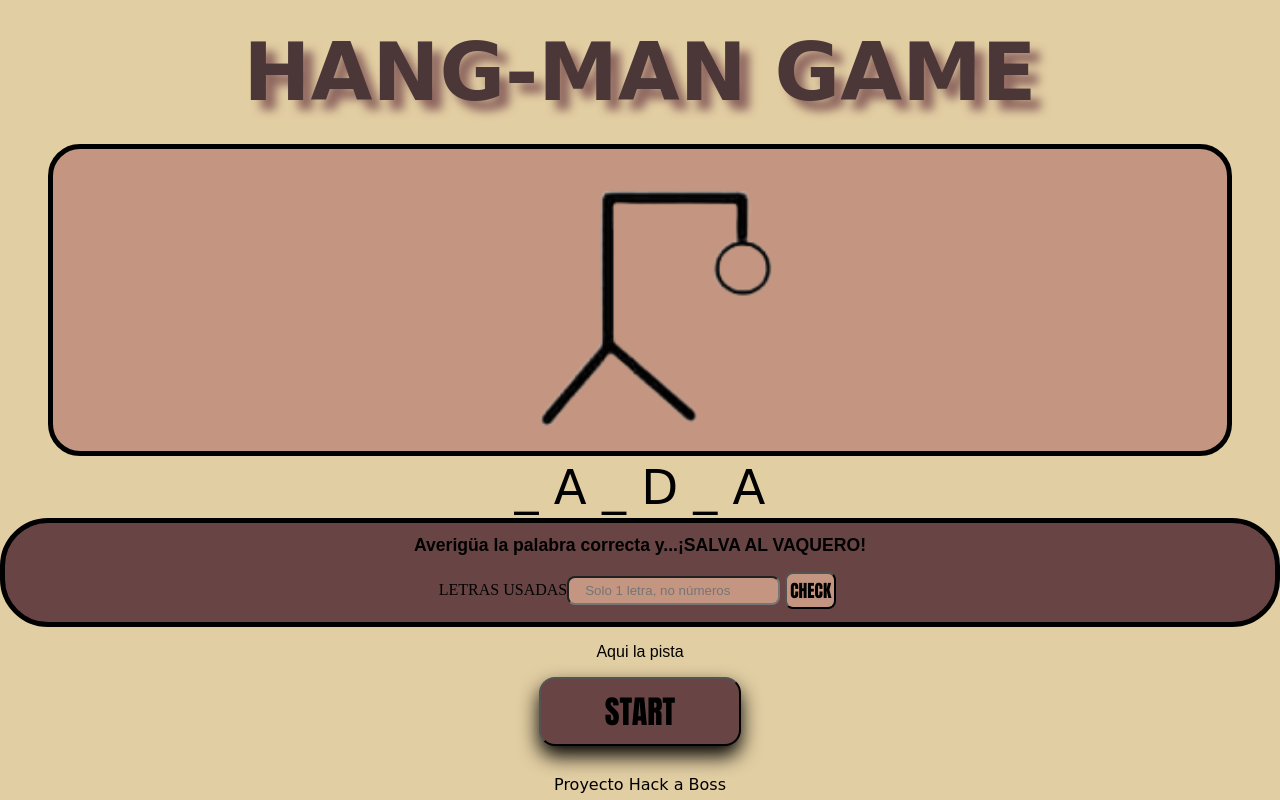
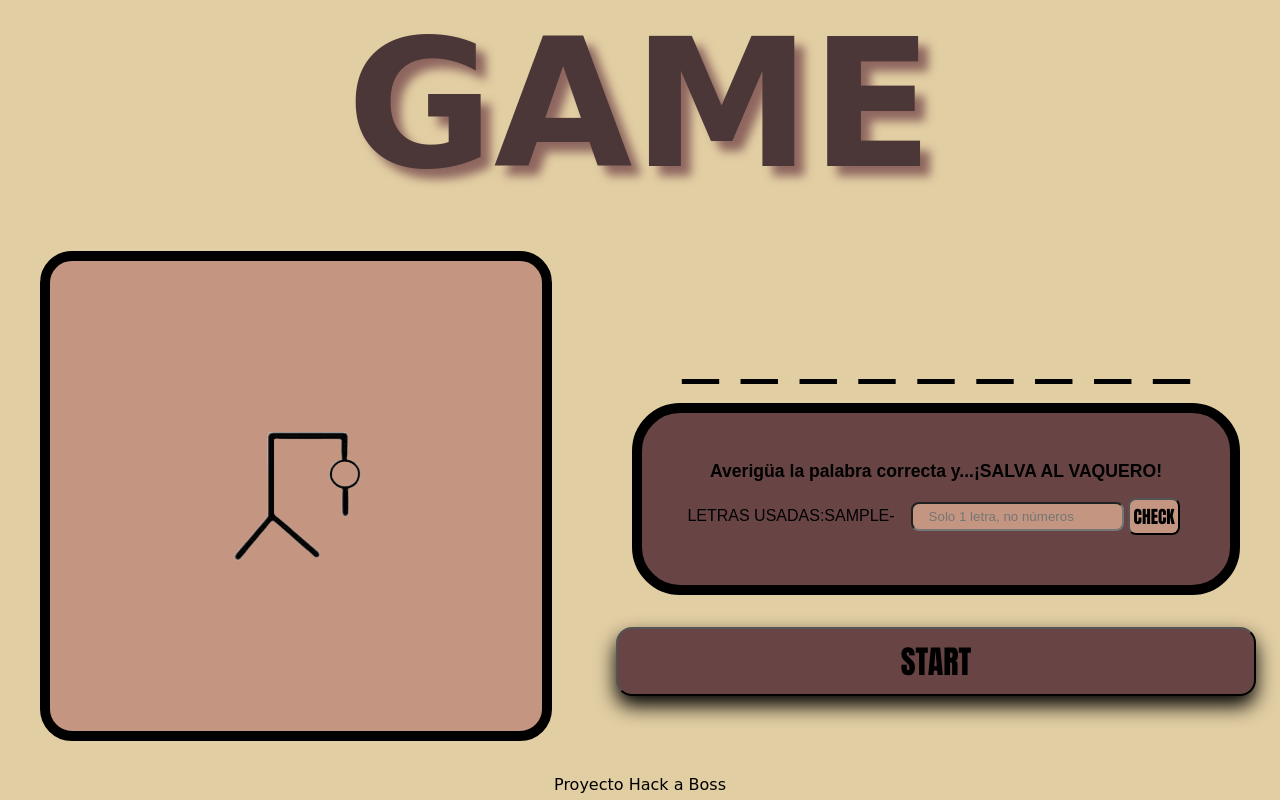
Before and after one commit to EricGauna/Hang-Man-Game, a plain HTML site: page index.html in a window 1280 px wide. Both pictures are taken after typing "Sample" into the empty fields and a click on the button "CHECK". Drawn offline with Linux system fonts and the light colour scheme; a web font is replaced by a local one.

Commit message:
Retoque final

```diff
--- a/Css/style.css
+++ b/Css/style.css
@@ -30,7 +30,7 @@ main {
 h1 {
   margin: 1rem;
   font-family: "Smokum", cursive;
-  font-size: 5rem;
+  font-size: 16vw;
   text-align: center;
   color: #4b3737;
   text-shadow: 10px 10px 10px #8e665f;
@@ -50,20 +50,33 @@ h2 {
   border-radius: 2rem;
   margin-left: 3rem;
   margin-right: 3rem;
-  border: black 5px solid;
+  border: black 10px solid;
+  align-items: center;
+
+
+}
+
+#imagenesAhorcado{
+  background-image: url(/Imágenes/MergedImages.png);
+  width: 165px;
+  height: 165px;
 }
 
 #checkLetra {
+  height: 12rem;
   padding-bottom: 0.5rem;
+  margin: 1rem;
   display: flex;
   flex-direction: column;
   align-items: center;
   background-color: #684544;
+  justify-content: center;
   border-radius: 3rem;
-  border: black 5px solid;
+  border: black 10px solid;
 }
 
 #check {
+  flex-wrap: wrap;
   display: flex;
   flex-direction: row;
   align-items: center;
@@ -71,13 +84,21 @@ h2 {
 
 #guionesPalabra {
   padding: 0.2rem;
-  font-size: 3rem;
+  font-size: 9vh;
   font-family: "Smokum", cursive;
   text-align: center;
 }
+#letras {
+  display: flex;
+    flex-direction: column;
+    align-items: center;
+}
+
 
 #usedLetters {
+  font-family: "Sono", sans-serif;
   text-align: center;
+  padding-right: 1rem;
 }
 
 #boxLetter {
@@ -121,12 +142,14 @@ h2 {
 #checkButton:hover {
   border-radius: 1rem;
   background-color: orange;
+  cursor: pointer;
 
 }
 
 #startButton:hover {
   background-color: orange;
   border-radius: 4rem;
+  cursor: pointer;
 }
 
 footer {
@@ -140,55 +163,50 @@ footer {
 @media (min-width: 600px) {
 
 body {
-  background-color: #e2cea3;
-  min-height: 100vh;
+  height: 100vh;
   display: grid;
-  grid-template-rows: 9rem 1fr 2rem;
+  grid-template-columns: 1fr 1fr;
+  grid-template-rows: 14rem 1fr 2rem;
+  grid-template-areas:
+  "header header"
+  "main main"
+  "footer footer";
+}
+h1 {
+  font-size: 14vw;
 }
 header {
   display: flex;
-  flex-direction: column;
-  justify-content: center;
-  align-items: center;
+  grid-area: header;
+  align-items: flex-start;
+  justify-content: flex-end;
+}
+
+#imagenAhorcado {
+width: 40vw;
+height: 90%;
+margin: 1rem;
+}
+
+#letras {
+  display: flex;
+    width: 50vw;
+    align-items: normal;
+
 }
 
 main {
-  display: flex;
-  flex-direction: column;
+  justify-content: space-around;
+  grid-area: main;
+  flex-direction: row;
+  align-items: center;
 }
+footer {
+  grid-area: footer;
+}e
 
-h1 {
-  margin: 1rem;
-  font-family: "Smokum", cursive;
-  font-size: 5rem;
-  text-align: center;
-  color: #4b3737;
-  text-shadow: 10px 10px 10px #8e665f;
-}
-
-h2 {
-  font-family: "Sono", sans-serif;
-  font-size: 1.1rem;
-  padding: 0.7rem;
-}
-#imagenAhorcado {
-  display: flex;
-  justify-content: center;
-  background-color: #c49681;
-  height: 50%;
-  border-radius: 2rem;
-  border: black 5px solid;
-
-
-}
 #checkLetra {
-  padding-bottom: 0.5rem;
-  display: flex;
-  flex-direction: column;
-  align-items: center;
-  background-color: #684544;
-  border-radius: 3rem;
-  border: black 5px solid;
+  margin: 0;
 
 }
 }
--- /dev/null
+++ b/JS/JavaScript1.js
@@ -0,0 +1,77 @@
+
+"use strict";
+String.prototype.replaceAt=function(index, character)
+{ return this.substring(0, index) + character + this.substring
+    (index+character.length); }
+
+//Creamos un array con palabras
+
+const palabras = ["COCIDO", "MACARRONES", "TORTILLA",
+    "PAELLA", "BURRITO", "PLATANO", "MELON",
+    "NARANJA", "MANZANA", "MELOCOTON"];
+
+
+
+    //A través de Math.random, escogemos aleatoriamente el índice de una de las palabras
+    const palabraAleatoria = palabras[Math.floor(Math.random()*palabras.length)];
+
+    //Reemplazamos las letras de la palabra aleatoria por guiones
+    let palabraConGuiones = palabraAleatoria.replace(/./g, "_ ");
+
+    //Marcamos la variable numero de fallos
+    let numeroFallos = 0;
+
+    //Activamos la función de la línea 3 y así poder reemplaza cada letra por su guón
+    document.querySelector("#guionesPalabra").innerHTML = palabraConGuiones;
+//Creamos un evento y asignamos las funciones al realizar click en "check"
+document.querySelector("#checkButton").addEventListener("click", (event) => {
+    //Con esta función, evitamos que al pulsar check, reinicia la página
+    event.preventDefault();
+
+    //Marcamos la constante letra con el valor del input
+    const letraUsuario = document.querySelector(`#boxLetter`).value;
+    const letra = letraUsuario.toUpperCase()
+
+    let error = true;
+    //Creamos un bucle para recorra el array y compruebe si el valor introducido
+    //se corresponde con alguna letra de la palabra aleatoria
+    for(const i in palabraAleatoria){
+        //En el caso de que coincida se reemplaza por los guiones correspondientes
+        if(letra === palabraAleatoria[i]){
+            palabraConGuiones = palabraConGuiones.replaceAt(i*2,letra);
+            error = false;
+        }
+
+    }//Si no coincide la imagen se recorre con backgroundposition y aparecerá la
+    //representación del siguiente error
+    if(error){
+        numeroFallos++;
+        document.querySelector("#imagenesAhorcado").style.backgroundPosition =
+        - (165*numeroFallos) + "px 0"
+        //En el caso de que alcance los 5 cinco fallos aparecerá un alert con el mensaje de que ha perdido
+        if(numeroFallos === 5){
+            alert(`D.E.P :(
+                La solución es: ${palabraAleatoria}`)
+        }
+
+    }
+    // si no, el indexOf buscará si quedan guiones restantes, en el caso de que ya no haya
+    //saldrá un alert con la palabra VICTORIA
+    else{
+        if(palabraConGuiones.indexOf("_ ")<0){
+            alert("VICTORIA")
+        }
+    }
+
+    // Creamos un array vacio donde colocar las letras usadas
+    const LetrasUtilizadas = []
+    // Metemos en el array las letras para dibujarlas en el HTML
+    LetrasUtilizadas.push(letra)
+    // Seleccionamos donde vamos a colocar la letras usadas
+    const letrasUsadas = document.querySelector('#usedLetters').append(`${LetrasUtilizadas}`,'-')
+
+    document.querySelector("#guionesPalabra").innerHTML = palabraConGuiones;
+    //Con esta función hacemos que el input se resetee al haber pulsado CHECK
+    //(también se puede hacer con form.reset())
+    document.querySelector("#boxLetter").value = "";
+});
--- a/index.html
+++ b/index.html
@@ -1,5 +1,6 @@
 <!DOCTYPE html>
 <html lang="es">
+
 <head>
     <meta charset="UTF-8">
     <meta http-equiv="X-UA-Compatible" content="IE=edge">
@@ -7,41 +8,38 @@
     <title>Proyecto Hack a Boss</title>
     <link rel="stylesheet" href="/Css/style.css">
 </head>
+
 <body>
     <header>
         <h1>HANG-MAN GAME</h1>
     </header>
     <main>
         <section id="imagenAhorcado">
-            <img src="/Imágenes/1Oportunidad.png" alt="Cabeza">
-           <!--  <img src="/Imágenes/2Oportunidad.png" alt="Tronco">
-            <img src="/Imágenes/3Oportunidad.png" alt="Brazo izquierdo">
-            <img src="/Imágenes/5Oportunidad.png" alt="Brazo derecho">
-            <img src="/Imágenes/4Oportunidad.png" alt="Pierna derecha">
-            <img src="/Imágenes/6Oportunidad.png" alt="Pierna izquierda"> -->
+            <div id="imagenesAhorcado"></div>
+
         </section>
-        <section id="guionesPalabra">_ A _ D _ A</section>
+        <section id="letras">
+            <section id="guionesPalabra"></section>
 
-        <section id="checkLetra">
-            <h2>Averigüa la palabra correcta y...¡SALVA AL VAQUERO!</h2>
-            <form id="check" name="letter">
-                <p id="usedLetters">LETRAS USADAS</p>
-                <label for="letra"></label>
-                <input
-                  type="text"
-                  name="letra"
-                  placeholder="Solo 1 letra, no números"
-                  id="boxLetter"/>
-                  <button id="checkButton" type="submit" name="Check">CHECK</button>
+            <section id="checkLetra">
+                <h2>Averigüa la palabra correcta y...¡SALVA AL VAQUERO!</h2>
+                <form id="check" name="letter">
+                    <p id="usedLetters">LETRAS USADAS:</p>
+
+                    <input maxlength="1" type="text" width="" name="letra" placeholder="Solo 1 letra, no números"
+                        id="boxLetter" />
+                    <button id="checkButton">CHECK</button>
                 </form>
 
+            </section>
+
+
+            <button id="startButton" type="text" onclick="location.reload()" name="START"> START</button>
         </section>
-        <section id="Pista">
-        <p>Aqui la pista</p>
-        <button id = "startButton"> START</button>
     </section>
     </main>
     <footer>Proyecto Hack a Boss</footer>
-    <script src="/JS/JavaScript.js"></script>
+    <script src="./JS/JavaScript1.js"></script>
 </body>
+
 </html>
```
Also changed, not shown: Imágenes/MergedImages.png (added).
